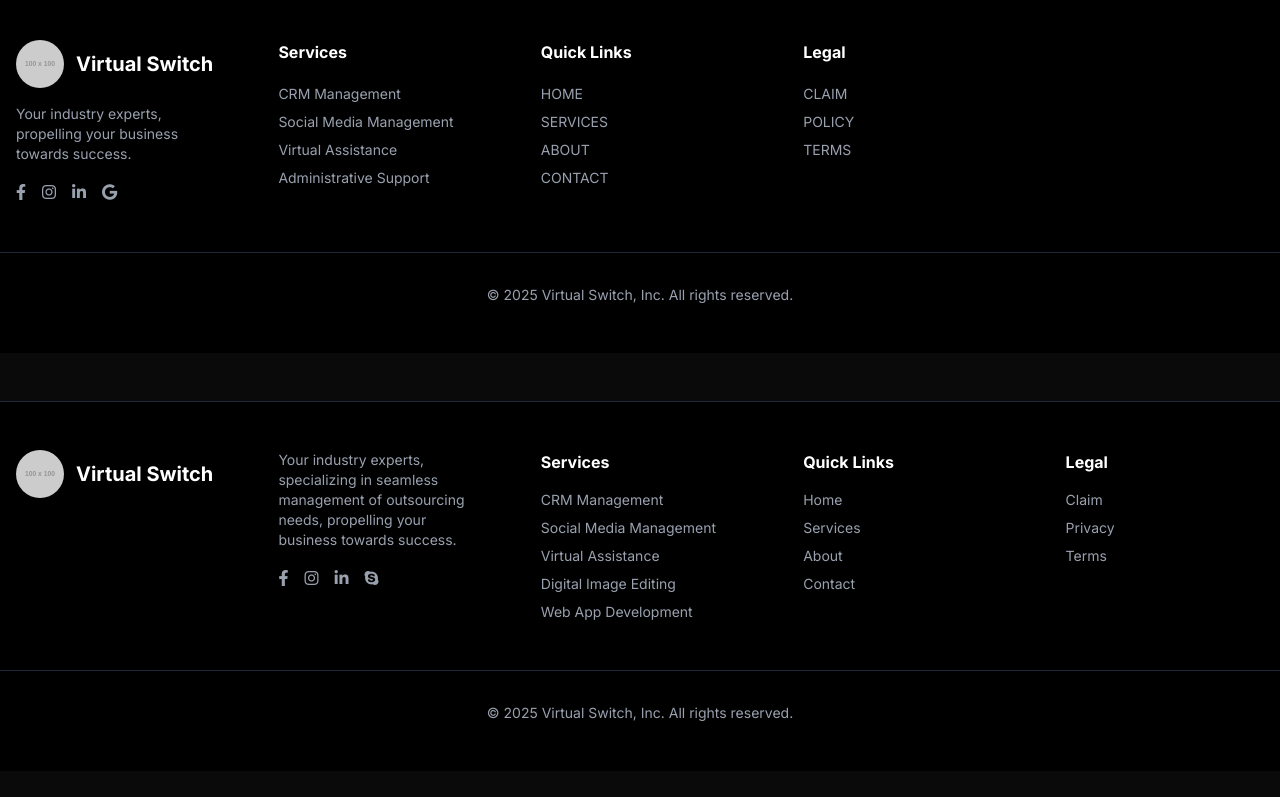
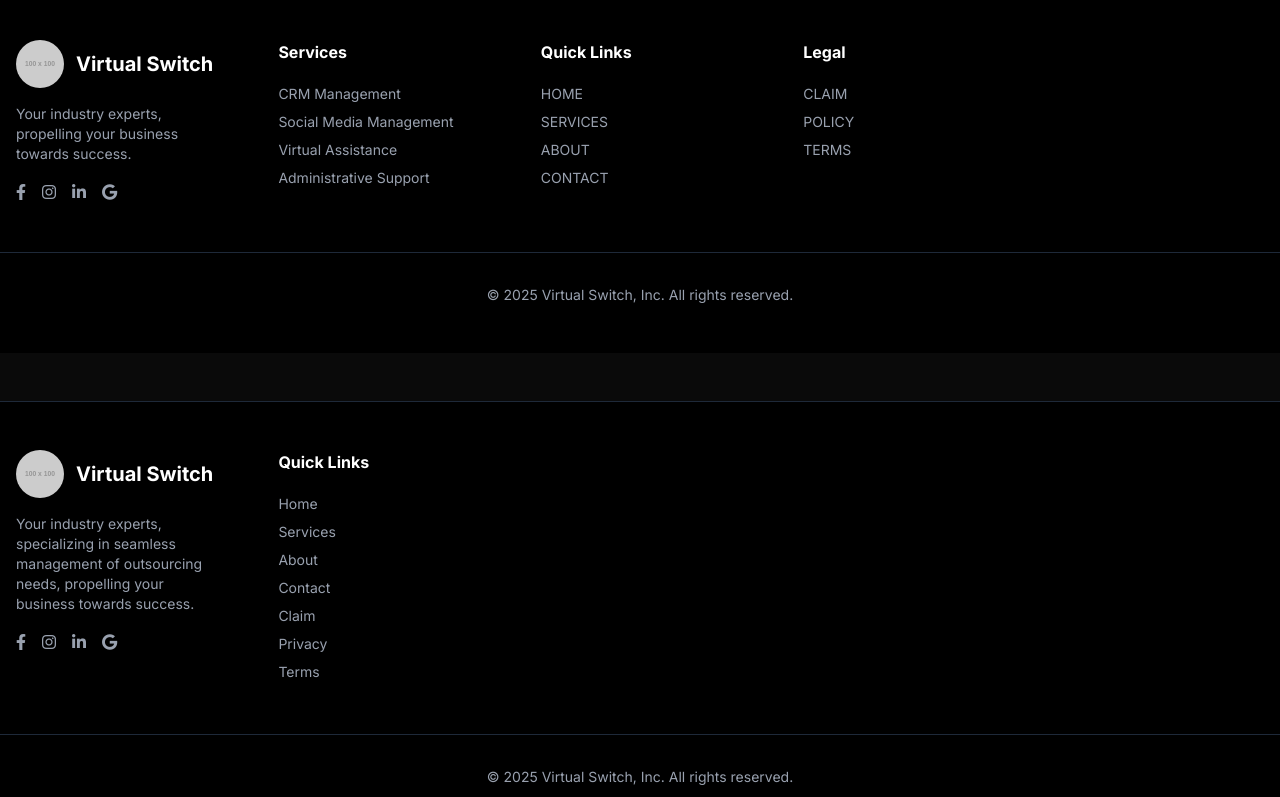
Before and after one commit to sharanraj14/VS, a Next.js app: page / in a window 1280 px wide. Shown: the part 2000-2797 px from the top of the page. Before the commit the page ends 2771 px from the top, so only its background shows below. Built offline with nearby package versions, Linux system fonts and the light colour scheme.

Commit message:
Update layout.js

```diff
--- a/src/app/layout.js
+++ b/src/app/layout.js
@@ -2,6 +2,7 @@
 "use client";
 
 import React from "react";
+import Link from "next/link";
 import { Geist, Geist_Mono } from "next/font/google";
 import "./globals.css";
 
@@ -16,14 +17,14 @@ const geistMono = Geist_Mono({
   subsets: ["latin"],
 });
 
-// --- Reusable Components ---
+// --- Header ---
 const Header = () => {
   const [isMenuOpen, setIsMenuOpen] = React.useState(false);
 
   return (
     <nav className="sticky top-0 z-50 bg-black bg-opacity-50 backdrop-blur-md border-b border-gray-800">
       <div className="container mx-auto flex justify-between items-center p-4">
-        <a href="/" className="flex items-center gap-3 text-purple-400">
+        <Link href="/" className="flex items-center gap-3 text-purple-400">
           <img
             src="https://placehold.co/100x100/C084FC/0A0A0A?text=VS"
             alt="VS Logo"
@@ -32,45 +33,51 @@ const Header = () => {
           <span className="text-2xl font-extrabold text-white">
             Virtual Switch
           </span>
-        </a>
+        </Link>
+
         <div className="hidden md:flex items-center gap-8">
-          <a href="/" className="text-gray-300 hover:text-purple-400 transition-colors">Home</a>
-          <a href="/services" className="text-gray-300 hover:text-purple-400 transition-colors">Services</a>
-          <a href="/about" className="text-gray-300 hover:text-purple-400 transition-colors">About</a>
-          <a href="/contact" className="text-gray-300 hover:text-purple-400 transition-colors">Contact</a>
-          <a href="/join" className="text-gray-300 hover:text-purple-400 transition-colors">Opportunities</a>
+          <Link href="/" className="text-gray-300 hover:text-purple-400 transition-colors">Home</Link>
+          <Link href="/services" className="text-gray-300 hover:text-purple-400 transition-colors">Services</Link>
+          <Link href="/about" className="text-gray-300 hover:text-purple-400 transition-colors">About</Link>
+          <Link href="/contact" className="text-gray-300 hover:text-purple-400 transition-colors">Contact</Link>
+          <Link href="/join" className="text-gray-300 hover:text-purple-400 transition-colors">Opportunities</Link>
         </div>
+
         <div className="hidden lg:flex flex-col items-end">
           <div>
             <span className="text-sm text-gray-400">Toll Free</span>
             <span className="font-bold text-purple-400 ml-2">+1(800) 259-1090</span>
           </div>
           <div className="flex space-x-4 mt-2 text-gray-400">
-            <a href="#" className="hover:text-purple-400"><i className="fab fa-facebook-f"></i></a>
-            <a href="#" className="hover:text-purple-400"><i className="fab fa-instagram"></i></a>
-            <a href="#" className="hover:text-purple-400"><i className="fab fa-linkedin-in"></i></a>
-            <a href="#" className="hover:text-purple-400"><i className="fab fa-google"></i></a>
+            {/* External links remain <a> */}
+            <a href="https://facebook.com" target="_blank" rel="noopener noreferrer" className="hover:text-purple-400"><i className="fab fa-facebook-f"></i></a>
+            <a href="https://instagram.com" target="_blank" rel="noopener noreferrer" className="hover:text-purple-400"><i className="fab fa-instagram"></i></a>
+            <a href="https://linkedin.com" target="_blank" rel="noopener noreferrer" className="hover:text-purple-400"><i className="fab fa-linkedin-in"></i></a>
+            <a href="https://google.com" target="_blank" rel="noopener noreferrer" className="hover:text-purple-400"><i className="fab fa-google"></i></a>
           </div>
         </div>
+
         <div className="md:hidden">
           <button onClick={() => setIsMenuOpen(!isMenuOpen)} className="text-white focus:outline-none">
             <i className="fas fa-bars text-2xl"></i>
           </button>
         </div>
       </div>
+
       {isMenuOpen && (
         <div className="md:hidden bg-gray-900 bg-opacity-90">
-          <a href="/" className="block py-3 px-4 text-sm hover:bg-gray-700">Home</a>
-          <a href="/services" className="block py-3 px-4 text-sm hover:bg-gray-700">Services</a>
-          <a href="/about" className="block py-3 px-4 text-sm hover:bg-gray-700">About</a>
-          <a href="/contact" className="block py-3 px-4 text-sm hover:bg-gray-700">Contact</a>
-          <a href="/join" className="block py-3 px-4 text-sm hover:bg-gray-700">Opportunities</a>
+          <Link href="/" className="block py-3 px-4 text-sm hover:bg-gray-700">Home</Link>
+          <Link href="/services" className="block py-3 px-4 text-sm hover:bg-gray-700">Services</Link>
+          <Link href="/about" className="block py-3 px-4 text-sm hover:bg-gray-700">About</Link>
+          <Link href="/contact" className="block py-3 px-4 text-sm hover:bg-gray-700">Contact</Link>
+          <Link href="/join" className="block py-3 px-4 text-sm hover:bg-gray-700">Opportunities</Link>
         </div>
       )}
     </nav>
   );
 };
 
+// --- RevealOnScroll ---
 const RevealOnScroll = ({ children }) => {
   const ref = React.useRef(null);
   const [isVisible, setIsVisible] = React.useState(false);
@@ -91,7 +98,26 @@ const RevealOnScroll = ({ children }) => {
   );
 };
 
-const Footer = () => (
+// --- Footer ---
+const Footer = () => {
+  const internalLinks = [
+    { href: "/", label: "Home" },
+    { href: "/services", label: "Services" },
+    { href: "/about", label: "About" },
+    { href: "/contact", label: "Contact" },
+    { href: "/claim", label: "Claim" },
+    { href: "/policy", label: "Privacy" },
+    { href: "/terms", label: "Terms" },
+  ];
+
+  const externalLinks = [
+    { href: "https://facebook.com", icon: "fab fa-facebook-f" },
+    { href: "https://instagram.com", icon: "fab fa-instagram" },
+    { href: "https://linkedin.com", icon: "fab fa-linkedin-in" },
+    { href: "https://google.com", icon: "fab fa-google" },
+  ];
+
+  return (
     <RevealOnScroll>
       <footer className="bg-black text-gray-400 py-12 mt-12 border-t border-gray-800">
         <div className="max-w-7xl mx-auto px-4">
@@ -101,42 +127,20 @@ const Footer = () => (
                 <img src="https://placehold.co/100x100/C084FC/0A0A0A?text=VS" alt="VS Logo" className="h-12 w-12 rounded-full" />
                 <span className="text-xl font-bold text-white">Virtual Switch</span>
               </div>
-          </div>
-          <div>
               <p className="text-sm max-w-xs mb-4">Your industry experts, specializing in seamless management of outsourcing needs, propelling your business towards success.</p>
               <div className="flex space-x-4">
-              <a href="#" className="hover:text-white"><i className="fab fa-facebook-f"></i></a>
-              <a href="#" className="hover:text-white"><i className="fab fa-instagram"></i></a>
-              <a href="#" className="hover:text-white"><i className="fab fa-linkedin-in"></i></a>
-              <a href="#" className="hover:text-white"><i className="fab fa-skype"></i></a>
+                {externalLinks.map((link,i) => (
+                  <a key={i} href={link.href} target="_blank" rel="noopener noreferrer" className="hover:text-white"><i className={link.icon}></i></a>
+                ))}
               </div>
             </div>
             <div>
-            <h4 className="font-bold text-white mb-4">Services</h4>
-            <ul className="space-y-2 text-sm">
-              <li><a href="/crm" className="hover:text-white">CRM Management</a></li>
-              <li><a href="/smm" className="hover:text-white">Social Media Management</a></li>
-              <li><a href="/va" className="hover:text-white">Virtual Assistance</a></li>
-              <li><a href="#" className="hover:text-white">Digital Image Editing</a></li>
-              <li><a href="#" className="hover:text-white">Web App Development</a></li>
-            </ul>
-          </div>
-          <div>
               <h4 className="font-bold text-white mb-4">Quick Links</h4>
-            <ul className="space-y-2 text-sm">
-              <li><a href="/" className="hover:text-white">Home</a></li>
-              <li><a href="/services" className="hover:text-white">Services</a></li>
-              <li><a href="/about" className="hover:text-white">About</a></li>
-              <li><a href="/contact" className="hover:text-white">Contact</a></li>
-            </ul>
-          </div>
-          <div>
-            <h4 className="font-bold text-white mb-4">Legal</h4>
-            <ul className="space-y-2 text-sm">
-              <li><a href="/claim" className="hover:text-white">Claim</a></li>
-              <li><a href="/policy" className="hover:text-white">Privacy</a></li>
-              <li><a href="/terms" className="hover:text-white">Terms</a></li>
-            </ul>
+              {internalLinks.map((link,i) => (
+                <Link key={i} href={link.href}>
+                  <span className="block text-sm py-1 cursor-pointer hover:text-white">{link.label}</span>
+                </Link>
+              ))}
             </div>
           </div>
         </div>
@@ -144,6 +148,7 @@ const Footer = () => (
       </footer>
     </RevealOnScroll>
   );
+};
 
 // --- Root Layout ---
 export default function RootLayout({ children }) {
```
Lines whose indentation alone changed are shown as unchanged.
